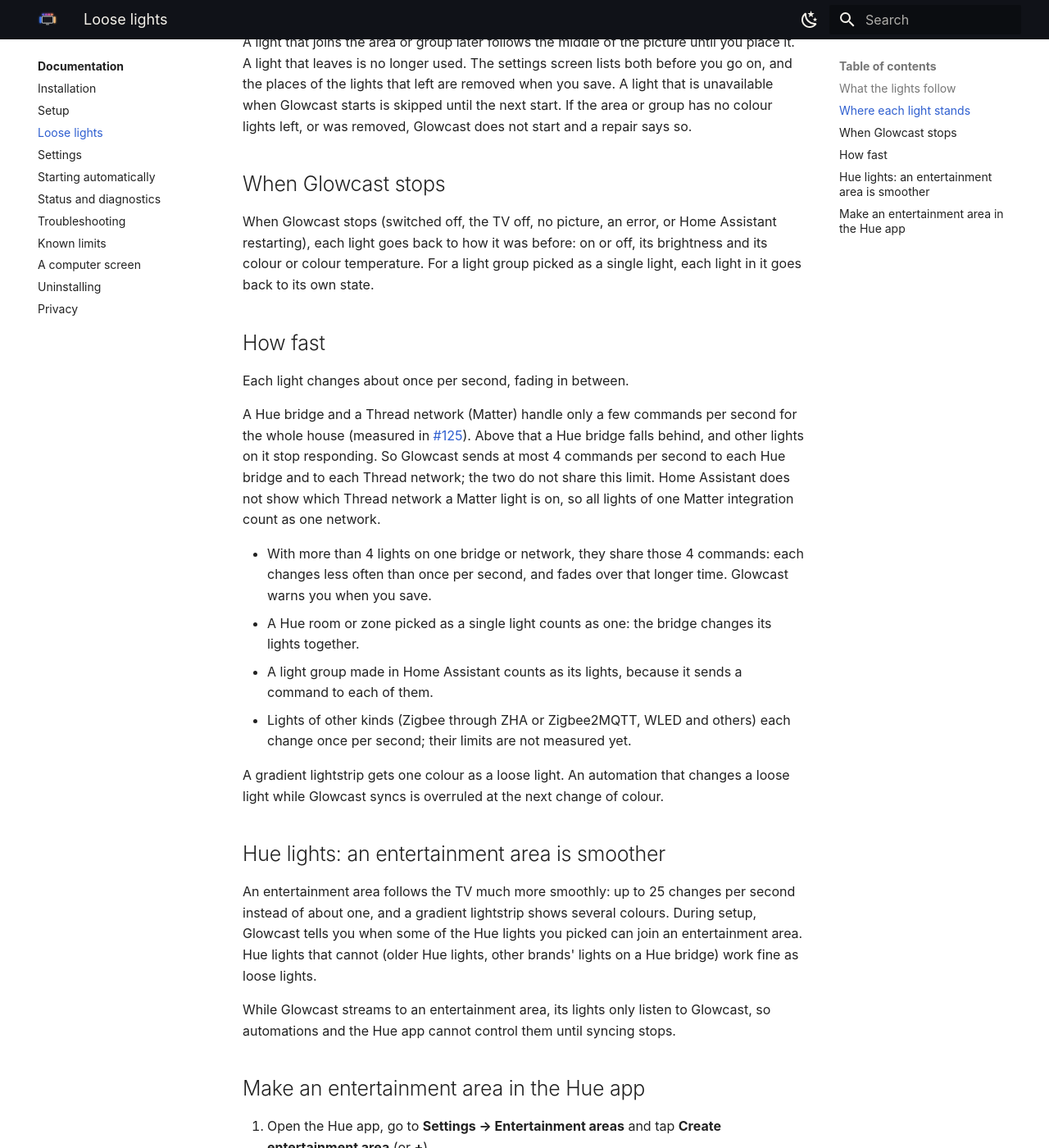
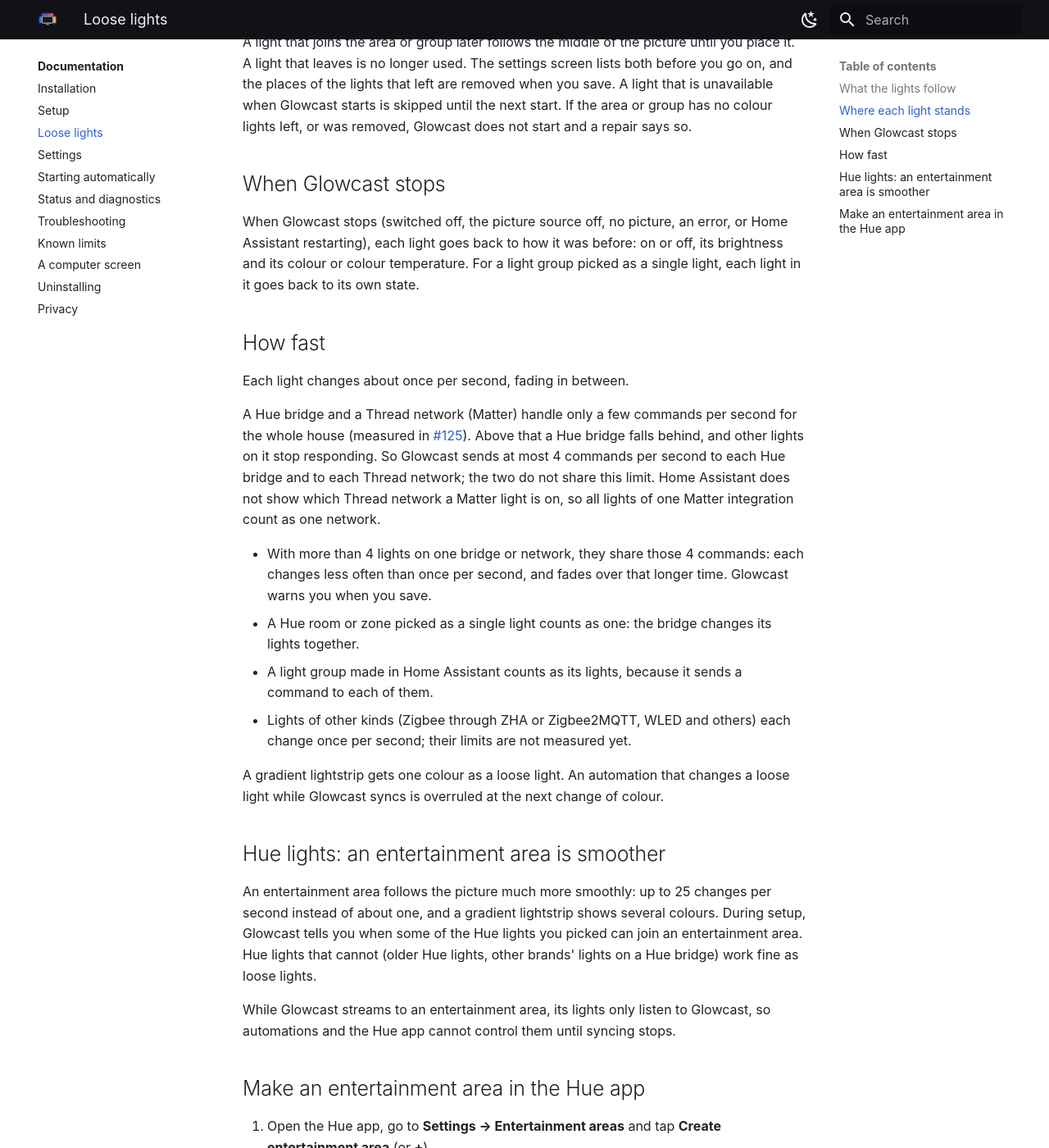
Before and after one commit to nicohabets/glowcast, an MkDocs documentation site: the page built from website/pages/docs/loose-lights.md, in a window 1280 px wide and 1400 px high, scrolled down 1249 px. Shown: the whole window at 82% size. Built offline with MkDocs 1.6.1 and Material for MkDocs 9.7.7, drawn with Linux system fonts in a browser that asks for light colours.

Commit message:
Loose lights texts: the picture, not the TV, where they mean the source
Follows #170's neutral wording: an entertainment area follows the picture
more smoothly; loose lights go back when the picture source turns off.

Co-Authored-By: Claude Opus 5.5 <noreply@anthropic.com>

```diff
--- a/website/pages/docs/loose-lights.md
+++ b/website/pages/docs/loose-lights.md
@@ -22,7 +22,7 @@ A light that joins the area or group later follows the middle of the picture unt
 
 ## When Glowcast stops
 
-When Glowcast stops (switched off, the TV off, no picture, an error, or Home Assistant restarting), each light goes back to how it was before: on or off, its brightness and its colour or colour temperature. For a light group picked as a single light, each light in it goes back to its own state.
+When Glowcast stops (switched off, the picture source off, no picture, an error, or Home Assistant restarting), each light goes back to how it was before: on or off, its brightness and its colour or colour temperature. For a light group picked as a single light, each light in it goes back to its own state.
 
 ## How fast
 
@@ -39,7 +39,7 @@ A gradient lightstrip gets one colour as a loose light. An automation that chang
 
 ## Hue lights: an entertainment area is smoother
 
-An entertainment area follows the TV much more smoothly: up to 25 changes per second instead of about one, and a gradient lightstrip shows several colours. During setup, Glowcast tells you when some of the Hue lights you picked can join an entertainment area. Hue lights that cannot (older Hue lights, other brands' lights on a Hue bridge) work fine as loose lights.
+An entertainment area follows the picture much more smoothly: up to 25 changes per second instead of about one, and a gradient lightstrip shows several colours. During setup, Glowcast tells you when some of the Hue lights you picked can join an entertainment area. Hue lights that cannot (older Hue lights, other brands' lights on a Hue bridge) work fine as loose lights.
 
 While Glowcast streams to an entertainment area, its lights only listen to Glowcast, so automations and the Hue app cannot control them until syncing stops.
 
```
Also changed, not shown: 2 other files.
